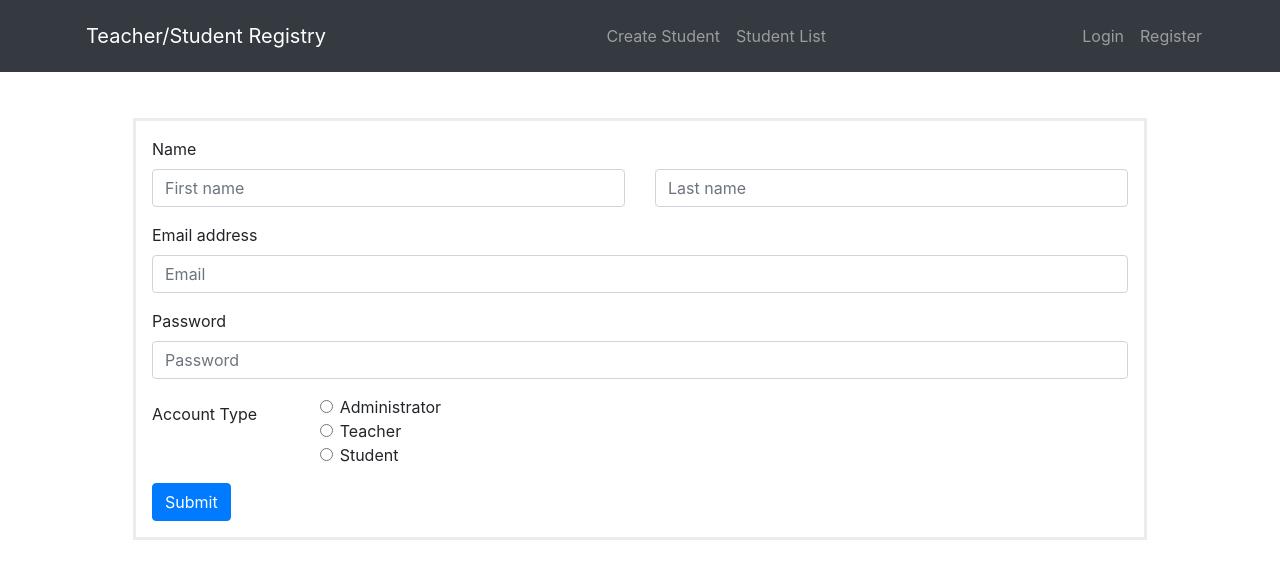
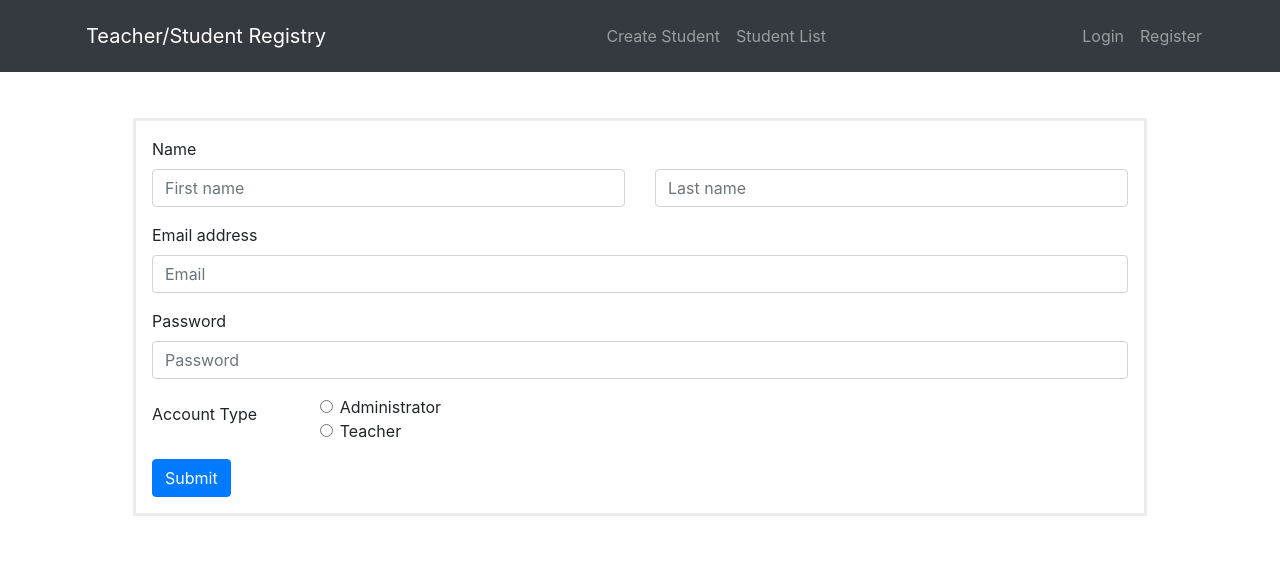
Before and after one commit to ethankaplan/student-list-front, a React (Create React App) app: page /register in a window 1280 px wide. Shown: the top 578 px of the page. Built offline with nearby package versions, Linux system fonts and the light colour scheme.

Commit message:
readme and remove student account type

```diff
--- a/src/components/RegLogin/Register.js
+++ b/src/components/RegLogin/Register.js
@@ -91,14 +91,6 @@ export default class Register extends Component{
                                 id="Teach"
                                 value="Teach"
                                 />
-                                <Form.Check
-                                onChange={e => this.changeHandler(e)}
-                                type="radio"
-                                label="Student"
-                                name="accType"
-                                id="Stud"
-                                value="Stud"
-                                />
                             </Col>
                         </Form.Group>
                 </fieldset>
```
Also changed, not shown: 1 other file (tests, documents, lock files or other folders).
